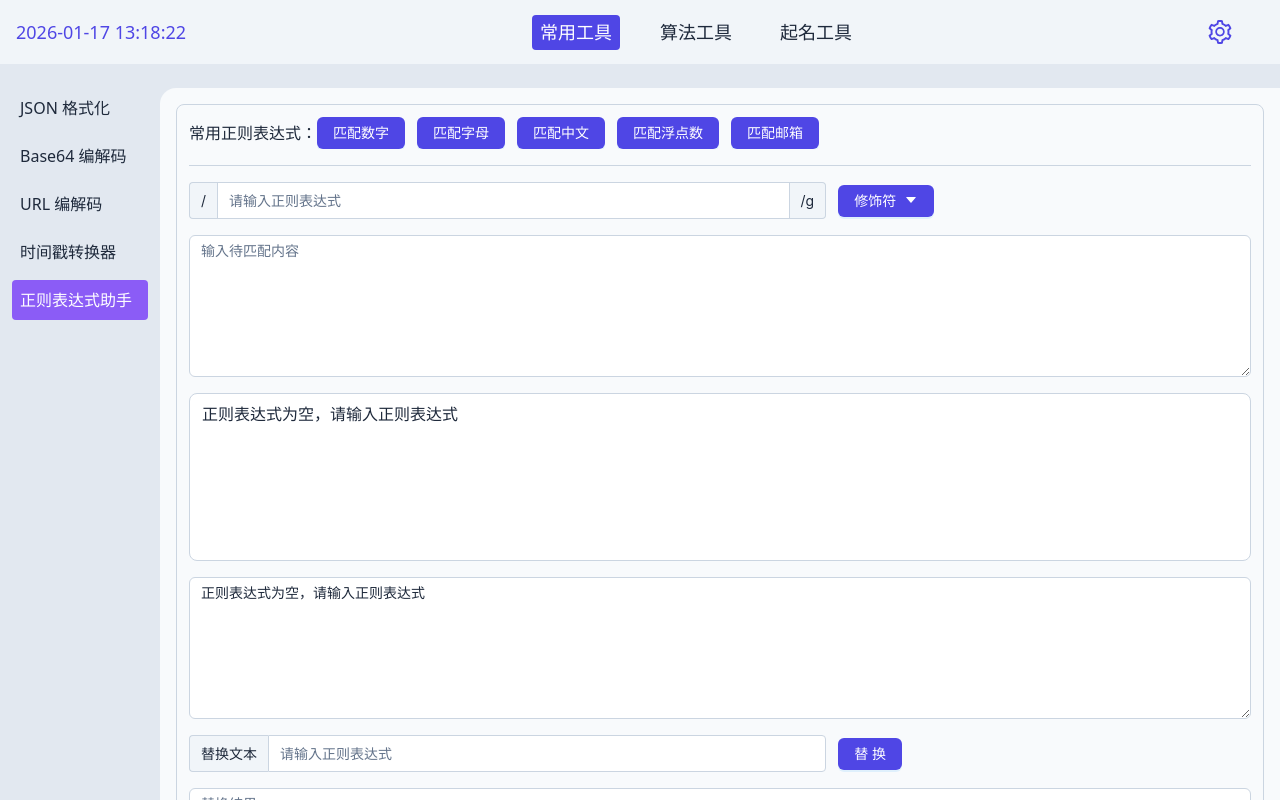
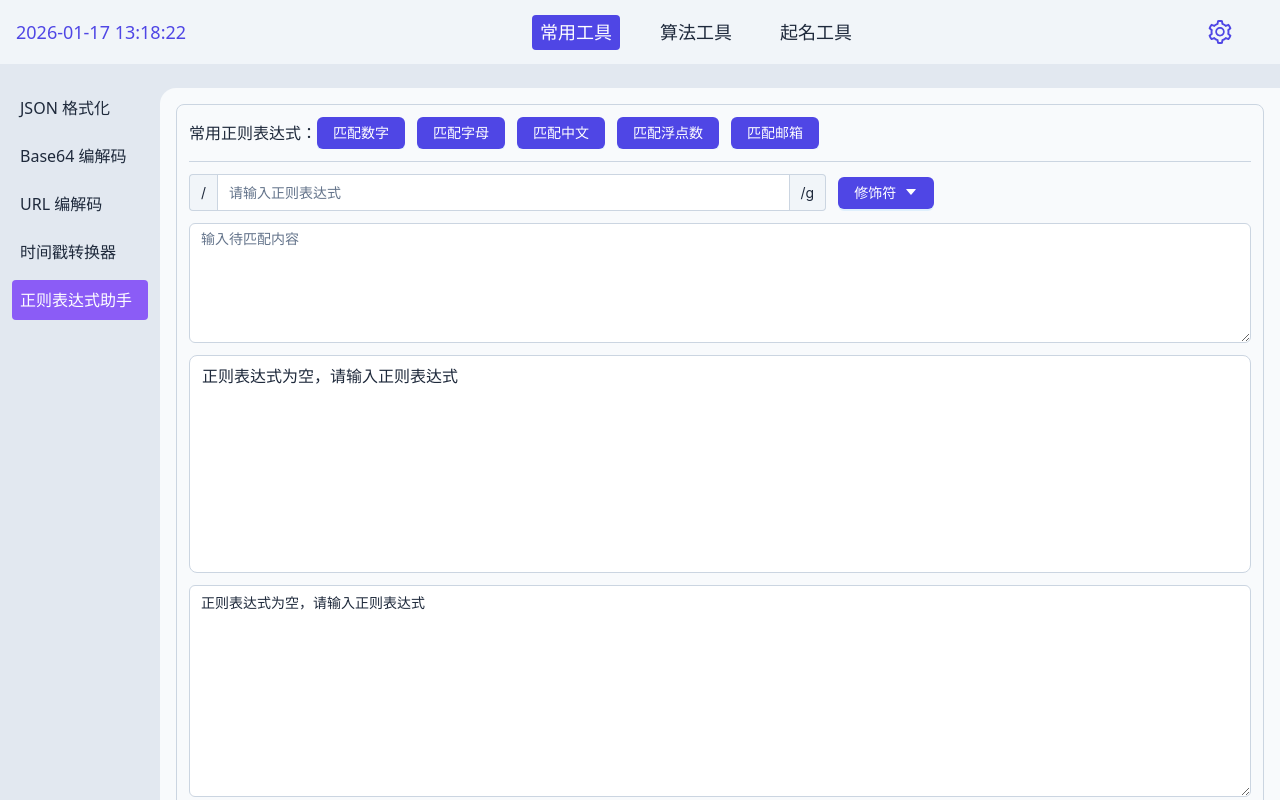
Before and after one commit to the-wind-is-rising-dev/endless-quest, a Vue app: page /common/regex in a window 1280 px wide. Shown: the top 800 px of the page. Built offline with nearby package versions, Linux system fonts and the light colour scheme.

Commit message:
feat(regex): 添加HTML转义功能并优化界面布局
添加了 escapeHtml 函数用于转义HTML特殊字符，防止XSS攻击，
同时调整了页面间距样式，将textarea行数和高度进行了优化。

```diff
--- a/src/page/common/regex.vue
+++ b/src/page/common/regex.vue
@@ -409,6 +409,22 @@ const commonRegex = ref<
 ]);
 
 /**
+ * 转义 HTML 特殊字符
+ */
+function escapeHtml(text: string): string {
+  if (!text) return text;
+  const map: { [key: string]: string } = {
+    "&": "&amp;",
+    "<": "&lt;",
+    ">": "&gt;",
+    '"': "&quot;",
+    "'": "&#039;",
+    "/": "&#x2F;",
+  };
+  return text.replace(/[&<>"'\/]/g, (s) => map[s]);
+}
+
+/**
  * 匹配结果变化
  */
 function onRegexMatchChange() {
@@ -455,12 +471,12 @@ function onRegexMatchChange() {
           inputContent.value
             .substring(startIndex, endIndex)
             .split("\n")
-            .map((it) => `<span>${it}</span>`)
+            .map((it) => `<span>${escapeHtml(it)}</span>`)
             .join("<br>")
         );
         matchResultList.push(
           '<span style="background: var(--bg-tertiary); padding: 0 var(--space-xs); border: 1px solid var(--brand-accent); border-radius: var(--radius-sm);">' +
-            result.matched.split("\n").join("<br>") +
+            escapeHtml(result.matched).split("\n").join("<br>") +
             "</span>"
         );
         startIndex = endIndex + result.matched.length;
@@ -469,7 +485,7 @@ function onRegexMatchChange() {
             inputContent.value
               .substring(startIndex)
               .split("\n")
-              .map((it) => `<span>${it}</span>`)
+              .map((it) => `<span>${escapeHtml(it)}</span>`)
               .join("<br>")
           );
         }
@@ -523,6 +539,7 @@ const focusResultDiv = () => {
   }
 };
 
+// 替换内容
 function onReplaceInputContent() {
   if (!inputContent.value || inputContent.value === "") {
     message.warn("请输入带匹配内容");
@@ -632,11 +649,11 @@ initialize();
         </a-button>
       </div>
       <div
-        class="top-space-lg"
+        class="top-space-md"
         style="height: 1px; background: var(--border-medium)"
       />
       <!-- 正则表达式输入框 -->
-      <div class="row column-center top-space-lg">
+      <div class="row column-center top-space-md">
         <a-input
           class="right-space-md"
           style="width: 60%"
@@ -682,15 +699,15 @@ initialize();
       </div>
       <!-- 匹配内容输入框 -->
       <a-textarea
-        class="top-space-lg"
+        class="top-space-md"
         v-model:value="inputContent"
-        :rows="6"
+        :rows="5"
         placeholder="输入待匹配内容"
         @change="onRegexMatchChange"
       />
       <!-- 匹配结果 -->
       <div
-        class="match-result top-space-lg"
+        class="match-result top-space-md"
         @keydown="handleKeydown"
         @click="focusResultDiv"
         tabindex="0"
@@ -706,14 +723,15 @@ initialize();
       </div>
       <!-- 匹配结果文本信息 -->
       <a-textarea
-        class="top-space-lg"
+        class="top-space-md"
+        style="line-height: 1.8"
         v-model:value="matchTextResult"
-        :rows="6"
+        :rows="8"
         placeholder="匹配文本结果"
         readonly
       />
       <!-- 替换文本 -->
-      <div class="row column-center top-space-lg">
+      <div class="row column-center top-space-md">
         <a-input
           class="right-space-md"
           style="width: 60%"
@@ -728,7 +746,7 @@ initialize();
       </div>
       <!-- 替换结果 -->
       <a-textarea
-        class="top-space-lg"
+        class="top-space-md"
         v-model:value="replaceResult"
         :rows="6"
         placeholder="替换结果"
@@ -791,11 +809,11 @@ initialize();
 .right-space-md {
   margin-right: var(--space-md);
 }
-.top-space-lg {
-  margin-top: var(--space-lg);
+.top-space-md {
+  margin-top: var(--space-md);
 }
 .match-result {
-  height: 150px;
+  height: 200px;
   padding: var(--space-sm) var(--space-md);
   border: 1px solid var(--border-medium);
   border-radius: var(--radius-md);
```
